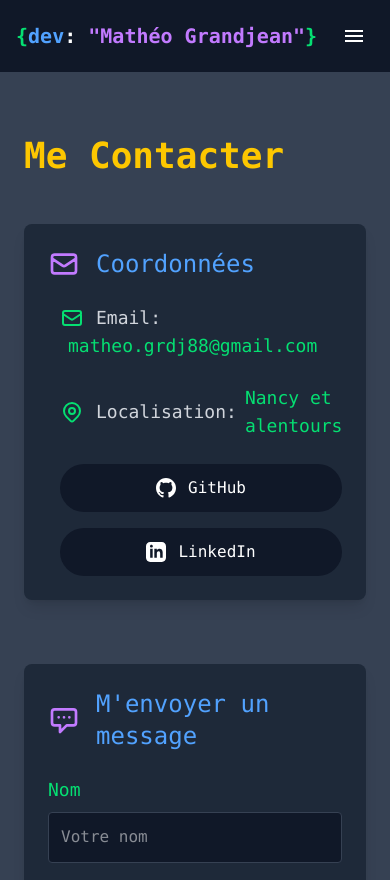
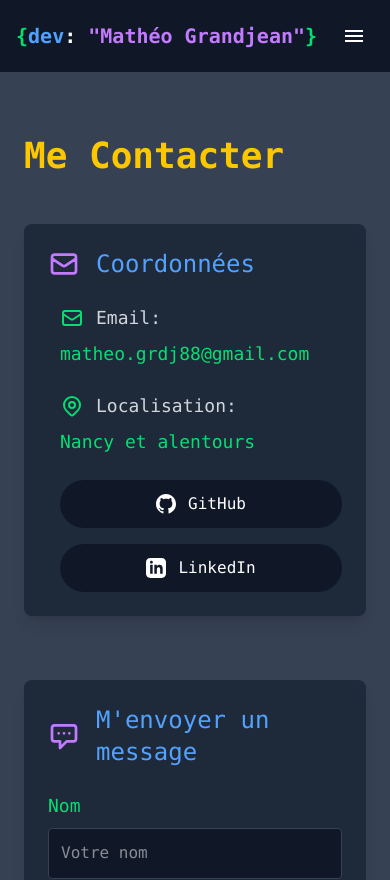
Before and after one commit to matheoGrdj/Site_portfolio, a Vue app: page /contact in a window 390 px wide. Shown: the top 880 px of the page. Built offline with nearby package versions, Linux system fonts and the light colour scheme.

Commit message:
responsivité

```diff
--- a/src/views/Contact.vue
+++ b/src/views/Contact.vue
@@ -109,20 +109,23 @@ const handleSubmit = async (e) => {
                     </div>
 
                     <div class="ml-3 sm:ml-6 space-y-6">
-                        <div class="flex items-center flex-wrap">
+                        <div class="flex flex-col xs:flex-row xs:items-center flex-wrap gap-2">
+                            <div class="flex items-center flex-shrink-0">
                                 <svg xmlns="http://www.w3.org/2000/svg" class="h-6 w-6 mr-3 text-green-400 shrink-0"
                                     fill="none" viewBox="0 0 24 24" stroke="currentColor">
                                     <path stroke-linecap="round" stroke-linejoin="round" stroke-width="2"
                                         d="M3 8l7.89 5.26a2 2 0 002.22 0L21 8M5 19h14a2 2 0 002-2V7a2 2 0 00-2-2H5a2 2 0 00-2 2v10a2 2 0 002 2z" />
                                 </svg>
                                 <span class="text-gray-300">Email: </span>
+                            </div>
                             <a href="mailto:matheo.grdj88@gmail.com"
-                                class="text-green-400 hover:underline ml-2 break-all">
+                                class="text-green-400 hover:underline ml-0 xs:ml-2 break-all">
                                 matheo.grdj88@gmail.com
                             </a>
                         </div>
 
-                        <div class="flex items-center">
+                        <div class="flex flex-col xs:flex-row xs:items-center flex-wrap gap-2">
+                            <div class="flex items-center flex-shrink-0">
                                 <svg xmlns="http://www.w3.org/2000/svg" class="h-6 w-6 mr-3 text-green-400 shrink-0"
                                     fill="none" viewBox="0 0 24 24" stroke="currentColor">
                                     <path stroke-linecap="round" stroke-linejoin="round" stroke-width="2"
@@ -131,7 +134,8 @@ const handleSubmit = async (e) => {
                                         d="M15 11a3 3 0 11-6 0 3 3 0 016 0z" />
                                 </svg>
                                 <span class="text-gray-300">Localisation: </span>
-                            <span class="text-green-400 ml-2">Nancy et alentours</span>
+                            </div>
+                            <span class="text-green-400 ml-0 xs:ml-2">Nancy et alentours</span>
                         </div>
 
                         <div
```
Lines whose indentation alone changed are shown as unchanged.
